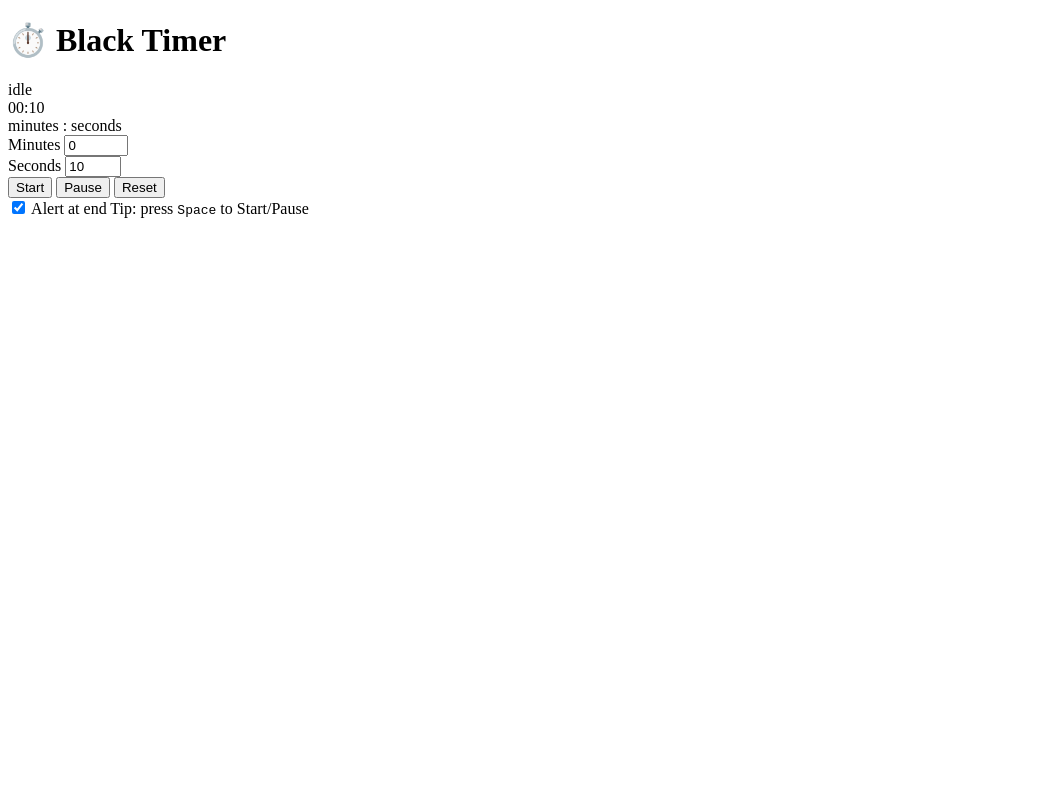
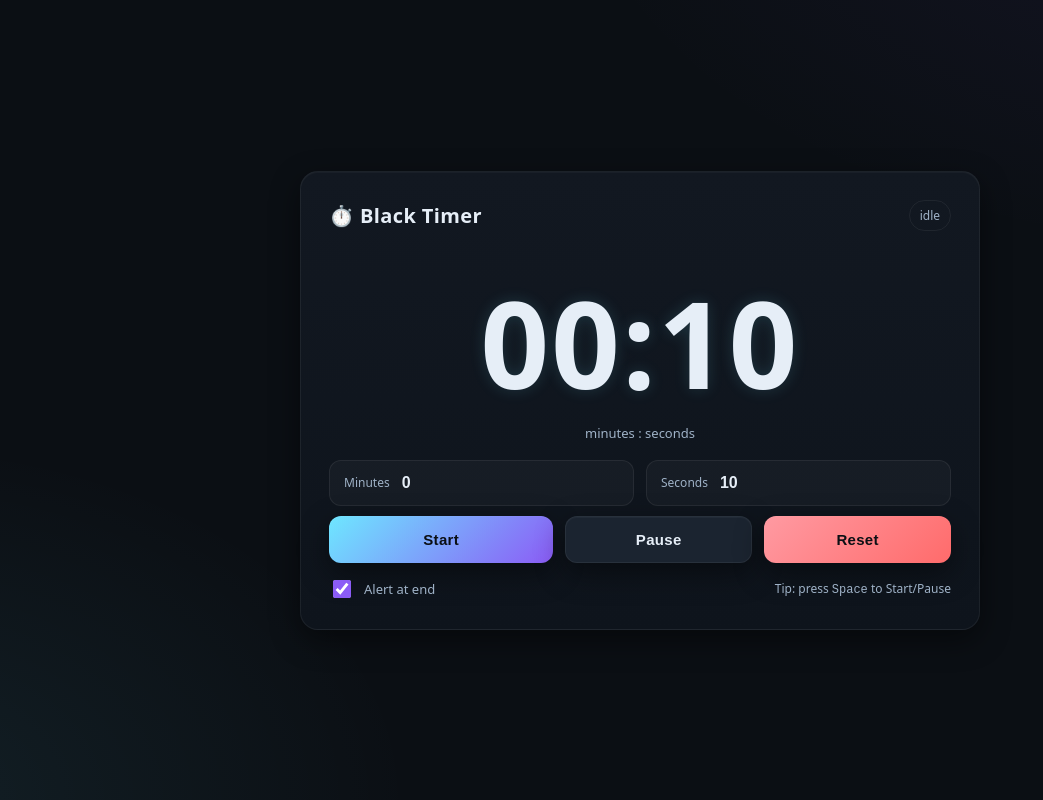
Before and after one commit to dikkoo958-collab/timers, a plain HTML site: page index.html in a window 1280 px wide. Shown: the whole page, without its empty margins (0-1043 px from the left). Drawn offline with Linux system fonts and the light colour scheme.

Commit message:
Update index.html

```diff
--- a/index.html
+++ b/index.html
@@ -4,7 +4,7 @@
   <meta charset="UTF-8" />
   <meta name="viewport" content="width=device-width, initial-scale=1" />
   <title>Black Timer</title>
-  <link rel="stylesheet" href="timer.css">
+  <link rel="stylesheet" href="index.css">
 </head>
 <body>
   <div class="card" role="region" aria-label="Timer">
```
